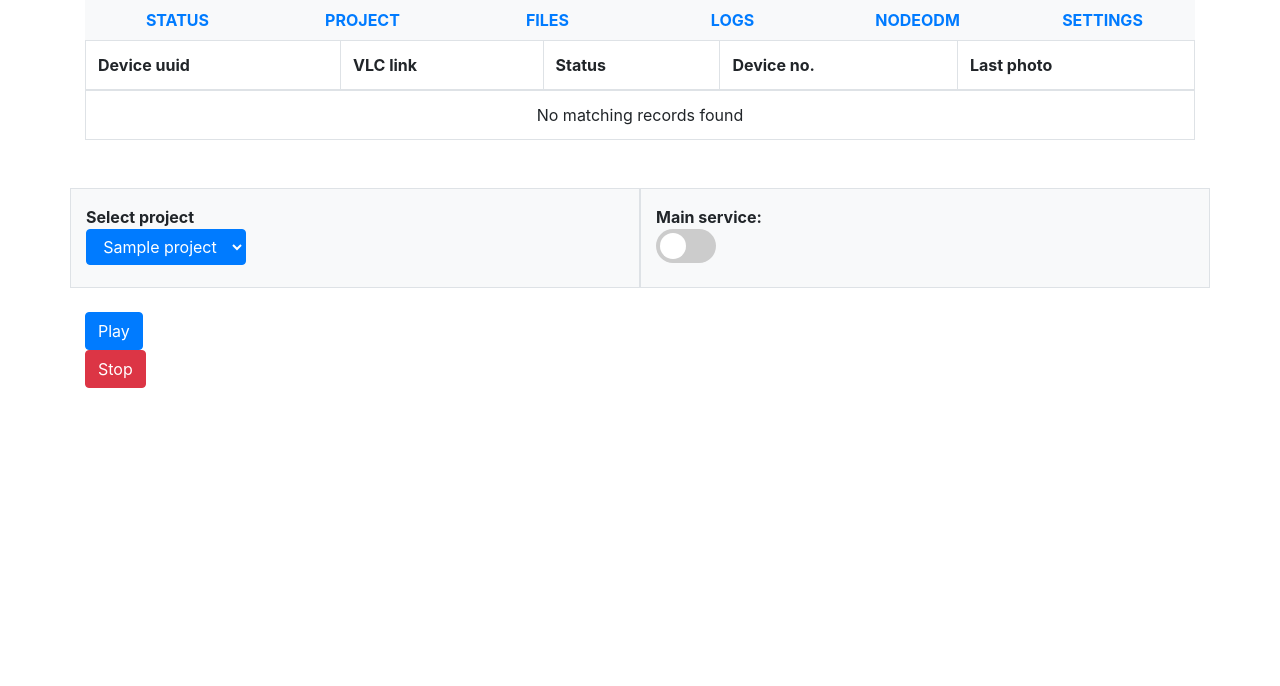
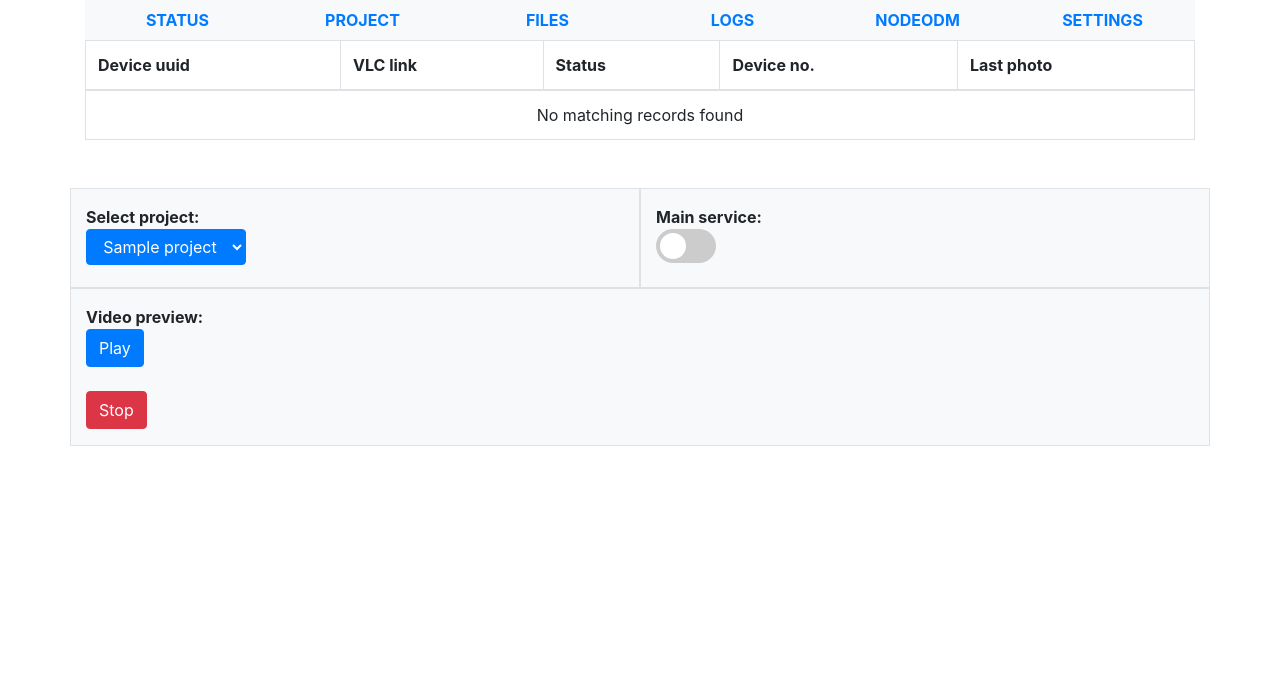
Before and after one commit to localdevices/libre360, a Flask app: template templates/status.html in a window 1280 px wide. Shown: the top 686 px of the page. Run offline with Flask 2, Linux system fonts and the light colour scheme; the template is opened without the code that fills it: most values are stand-ins (such as "Sample title", 1, 10 or a date in 2020); a database or web service that is not in the repository returns one stand-in record (values such as "Sample title"); data that the repository does not hold is empty; parts of the project's set-up code (start-up, migrations or seed data) failed here and were passed over; some libraries are stand-ins or nearby versions.

Commit message:
trying http link (instead of rtsp, not working on android) #130 + small changes in layout

```diff
--- a/odm360/camera360pi.py
+++ b/odm360/camera360pi.py
@@ -187,7 +187,8 @@ class Camera360Pi(PiCamera):
         self.resolution = (1920, 1080)
 
         # self.recording = Thread(target=self._video, args=()).start()
-        vlc_cmd = "cvlc -vvv stream:///dev/stdin --sout #rtp{sdp=rtsp://:8554/stream} :demux=h264"
+        # vlc_cmd = "cvlc -vvv stream:///dev/stdin --sout #rtp{sdp=rtsp://:8554/stream} :demux=h264"
+        vlc_cmd = "cvlc -vvv stream:///dev/stdin --sout #standard{access=http,mux=ts,dst=:8554/stream} :demux=h264"
         cmdline = vlc_cmd.split()
 
         # open pipe to vlc
--- a/templates/file_page.html
+++ b/templates/file_page.html
@@ -46,10 +46,8 @@
         </div>
     </div>
     <br>
-<!--    <button onclick="fetchFiles()" id="query" name="query" class="btn btn-primary">-->
     <button id="query" name="query" class="btn btn-primary">
         Load</button>
-
     <button id="download" name="download" class="btn btn-primary" type="button" disabled>
         Download</button>
     <button id="delete" name="delete" class="btn btn-danger" type="button" disabled>
--- a/templates/status.html
+++ b/templates/status.html
@@ -43,7 +43,7 @@
     <div id="bar-chart"></div>
         <div class="row">
             <div class="col py-3 border bg-light">
-                <b>Select project</b>
+                <b>Select project:</b>
                 <form action="" method="POST">
                     <select class="btn btn-primary dropdown-toggle" name="project" id="project">
                         {% if projects %}
@@ -72,21 +72,38 @@
                 </form>
             </div>
         </div>
-    </div>
-</div>
-<br>
-<div class="container">
-    <div class="contents">
+        <div class="row">
+        <div class="col py-3 border bg-light">
+            <b>Video preview:</b>
             <form action="" method="POST">
                 <button type="submit" id="play-btn" name="play-btn" class="btn btn-primary">
                     Play</button>
             </form>
+            <br>
             <form action="" method="POST">
                 <button type="submit" id="stop-btn" name="stop-btn" class="btn btn-danger">
                     Stop</button>
             </form>
         </div>
     </div>
+</div>
+<br>
+
+<!--<div class="container">-->
+<!--        <b>Video preview:</b>-->
+<!--        <div class="col py-3 border bg-light">-->
+
+<!--&lt;!&ndash;    <div class="contents">&ndash;&gt;-->
+<!--        <form action="" method="POST">-->
+<!--            <button type="submit" id="play-btn" name="play-btn" class="btn btn-primary">-->
+<!--                Play</button>-->
+<!--        </form>-->
+<!--        <form action="" method="POST">-->
+<!--            <button type="submit" id="stop-btn" name="stop-btn" class="btn btn-danger">-->
+<!--                Stop</button>-->
+<!--        </form>-->
+<!--    </div>-->
+<!--</div>-->
 
 {% endblock %}
 
```
Lines whose indentation alone changed are shown as unchanged.
